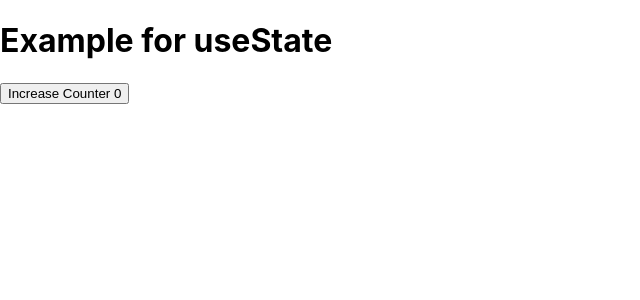
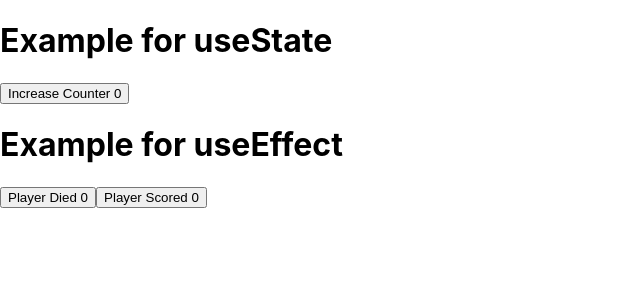
Before and after one commit to dearbhupi/react_exercise, a React (Create React App) app in the folder chapter1/: page / in a window 1280 px wide. Shown: the top 300 px of the page, without its empty margins (0-640 px from the left). Built offline with nearby package versions, Linux system fonts and the light colour scheme.

Commit message:
UseEffect updated

```diff
--- a/chapter1/src/App.js
+++ b/chapter1/src/App.js
@@ -1,10 +1,11 @@
 import React from 'react';
 import UseStateEx from './Components/UseStateEx';
-
+import UseEffectEx from './Components/UseEffectEx';
 function App() {
   return (
     <>
       <UseStateEx />
+      <UseEffectEx />
     </>
   );
 }
--- /dev/null
+++ b/chapter1/src/Components/UseEffectEx.js
@@ -0,0 +1,32 @@
+import React from 'react';
+import { useState, useEffect } from 'react';
+
+function UseEffectEx() {
+    const [playerDied, setplayerDied] = useState(0);
+    const [playerScored, setplayerScored] = useState(0);
+
+    function startNewGame(){
+        console.log("Game Started");
+    }
+
+    // Notice the standard parentheses () around the hook arguments!
+    useEffect(() => {
+        startNewGame();
+    }, [playerDied]);
+
+    return (
+        <div className="App">
+            <h1>Example for useEffect</h1>
+            <form>
+                <button type="button" onClick={() => setplayerDied(playerDied + 1)}>
+                    Player Died {playerDied}
+                </button>
+                <button type="button" onClick={() => setplayerScored(playerScored + 1)}>
+                    Player Scored {playerScored}
+                </button>
+            </form>
+        </div>
+    );
+}
+
+export default UseEffectEx;
--- a/chapter1/src/Components/UseStateEx.js
+++ b/chapter1/src/Components/UseStateEx.js
@@ -1,4 +1,4 @@
-import React from 'react';
+
 import { useState } from 'react';
 
 function UseStateEx() {
@@ -16,5 +16,4 @@ function UseStateEx() {
     );
 }
 
-// Clean export statement:
 export default UseStateEx;
```
